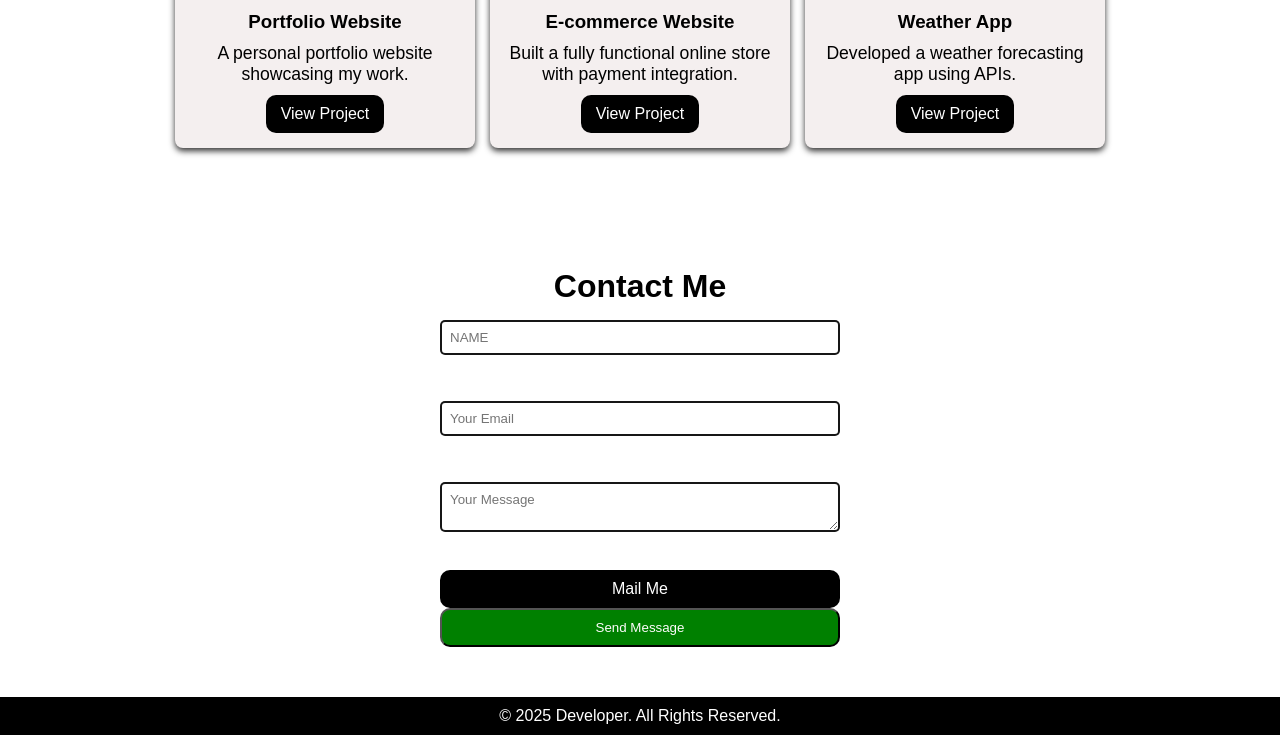
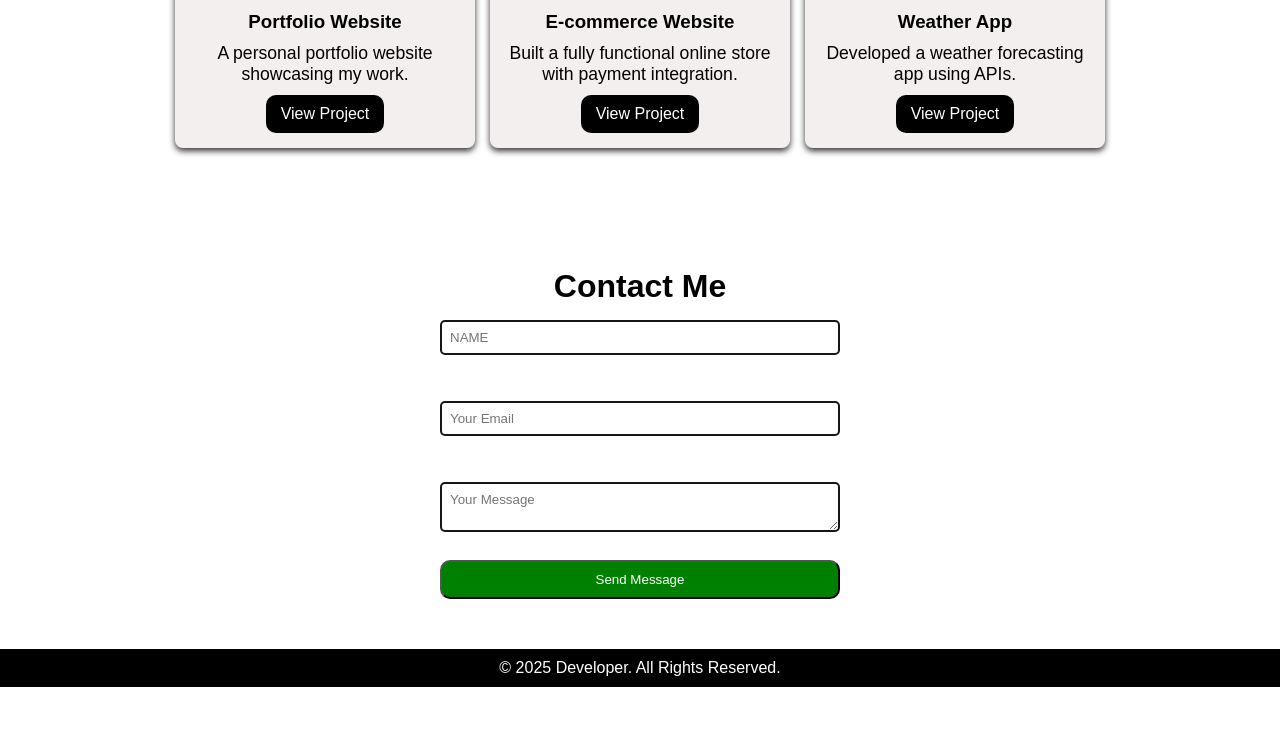
Before and after one commit to EswaraPrasad2345/My-Portfolio, a plain HTML site: page index.html in a window 1280 px wide. Shown: the part 1659-2394 px from the top of the page. After the commit the page ends 2346 px from the top, so only its background shows below. Drawn offline with Linux system fonts and the light colour scheme.

Commit message:
Update index.html

```diff
--- a/index.html
+++ b/index.html
@@ -82,7 +82,6 @@
             <input type="text" placeholder="NAME" required><br></br>
             <input type="email" placeholder="Your Email" required><br></br>
             <textarea placeholder="Your Message" required></textarea><br>
-            <a class="btn" href="mailto:eswaraprasad2345@gmail.com">Mail Me</a>
             <button type="submit">Send Message</button>
         </form>
     </section>
```
